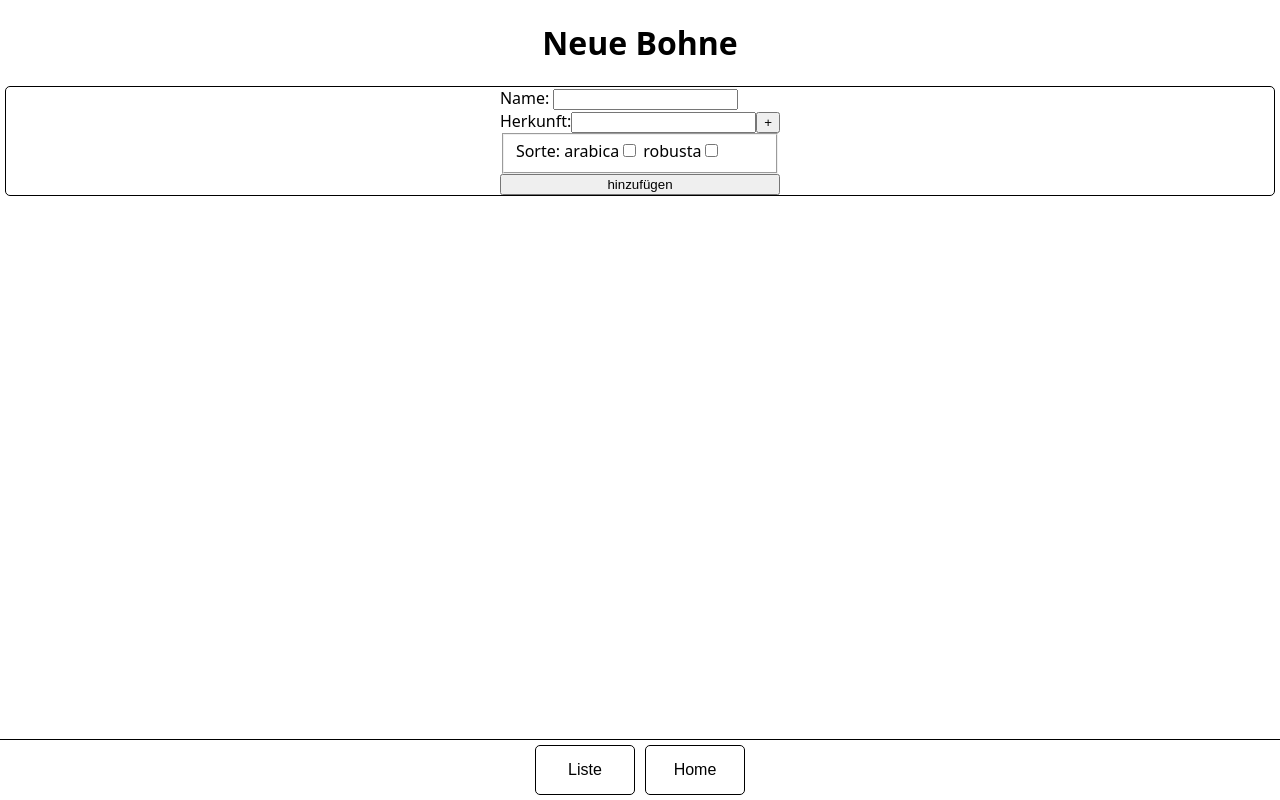
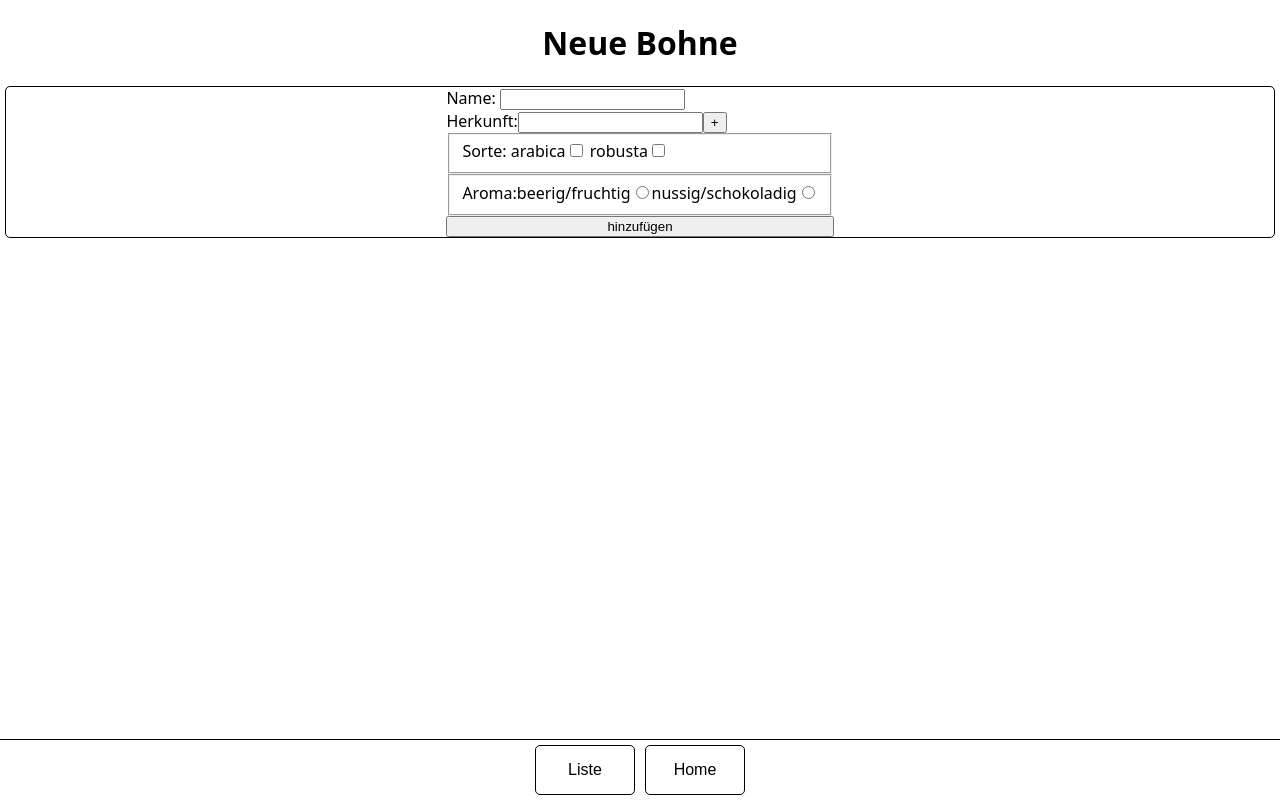
Before and after one commit to TmWgnr/KaffeeNerd, a Next.js app: page /createpage in a window 1280 px wide. Built offline with nearby package versions, Linux system fonts and the light colour scheme.

Commit message:
add radiobutton and logic

```diff
--- a/components/CoffeeCard/index.js
+++ b/components/CoffeeCard/index.js
@@ -35,7 +35,7 @@ const StyledListItem = styled.li`
   list-style: none;
 `;
 
-export default function CoffeeCard({ name, origins, sorts }) {
+export default function CoffeeCard({ name, origins, sorts, aroma }) {
   return (
     <ListItem>
       <StyledContainer>
@@ -54,6 +54,12 @@ export default function CoffeeCard({ name, origins, sorts }) {
             <StyledListItem key={index}>{oneSort}</StyledListItem>
           ))}
         </StyledList>
+        <StyledHerkunft>Aroma:</StyledHerkunft>
+        <StyledList>
+          {aroma.map((oneAroma, index) => (
+            <StyledListItem key={index}>{oneAroma}</StyledListItem>
+          ))}
+        </StyledList>
       </StyledContainer>
     </ListItem>
   );
--- a/components/CoffeeInputForm/index.js
+++ b/components/CoffeeInputForm/index.js
@@ -9,6 +9,11 @@ export default function CoffeeInputForm() {
   const [newCoffee, setNewCoffee] = useState([]);
   const [origins, setOrigins] = useState([""]);
   const router = useRouter();
+  const [aroma, setAroma] = useState([]);
+
+  const onAromaChange = (event) => {
+    setAroma([event.target.value]);
+  };
 
   const handleOneOriginsAdd = () => {
     setOrigins((prevOrigins) => [...prevOrigins, ""]);
@@ -34,6 +39,8 @@ export default function CoffeeInputForm() {
     const name = formData.get("name");
     const arabicaChecked = formData.get("arabica");
     const robustaChecked = formData.get("robusta");
+    const fruchtigChecked = formData.get("fruchtig");
+    const nussigChecked = formData.get("nussig");
 
     const originsCleared = origins.filter((oneOrigins) => oneOrigins !== "");
     const sorts = [];
@@ -46,11 +53,20 @@ export default function CoffeeInputForm() {
       sorts.push("robusta");
     }
 
+    if (fruchtigChecked) {
+      aroma.push("fruchtig");
+    }
+
+    if (nussigChecked) {
+      aroma.push("nussig");
+    }
+
     const newCoffeeEntry = {
       id: uid(),
       name: name,
       origins: originsCleared,
       sorts,
+      aroma,
     };
 
     setNewCoffee((prevCoffee) => [...prevCoffee, newCoffeeEntry]);
@@ -110,20 +126,36 @@ export default function CoffeeInputForm() {
               <input type="checkbox" id="robusta" name="robusta" />
             </label>
           </fieldset>
+          <fieldset>
+            Aroma:
+            <label htmlFor="fruchtig">
+              beerig/fruchtig
+              <input
+                type="radio"
+                name="aroma"
+                value="beerig/fruchtig"
+                id="fruchtig"
+                checked={aroma[0] === "beerig/fruchtig"}
+                onChange={onAromaChange}
+              />
+            </label>
+            <label htmlFor="nussig">
+              nussig/schokoladig
+              <input
+                type="radio"
+                name="aroma"
+                value="nussig/schokoladig"
+                id="nussig"
+                checked={aroma[0] === "nussig/schokoladig"}
+                onChange={onAromaChange}
+              />
+            </label>
+          </fieldset>
 
           <button type="submit">hinzufügen</button>
         </StyledInputForm>
       </StyledContainer>
-      {/* <div>
-        {coffees.map((coffee) => (
-          <CoffeeCard
-            key={coffee.id}
-            name={coffee.name}
-            origins={coffee.origins}
-            sorts={coffee.sorts}
-          />
-        ))}
-      </div> */}
+
       <div>
         {newCoffee.map((coffee) => (
           <CoffeeCard
@@ -131,6 +163,7 @@ export default function CoffeeInputForm() {
             name={coffee.name}
             origins={coffee.origins}
             sorts={coffee.sorts}
+            aroma={coffee.aroma}
           />
         ))}
       </div>
--- a/components/CoffeeList/index.js
+++ b/components/CoffeeList/index.js
@@ -23,6 +23,7 @@ export default function CoffeeList() {
               name={coffee.name}
               origins={coffee.origins}
               sorts={coffee.sorts}
+              aroma={coffee.aroma}
             />
           );
         })}
```
Also changed, not shown: 1 other file (tests, documents, lock files or other folders).
